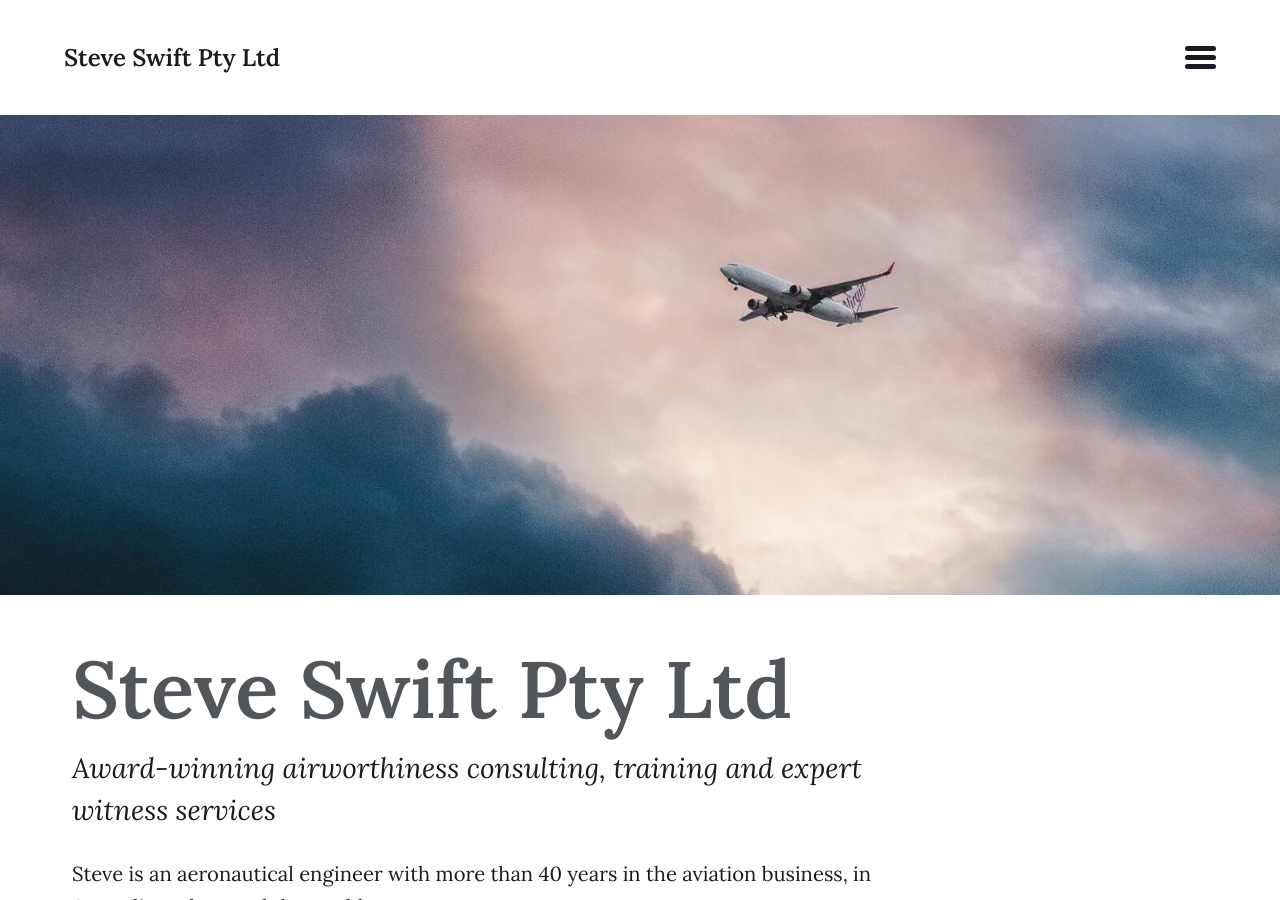
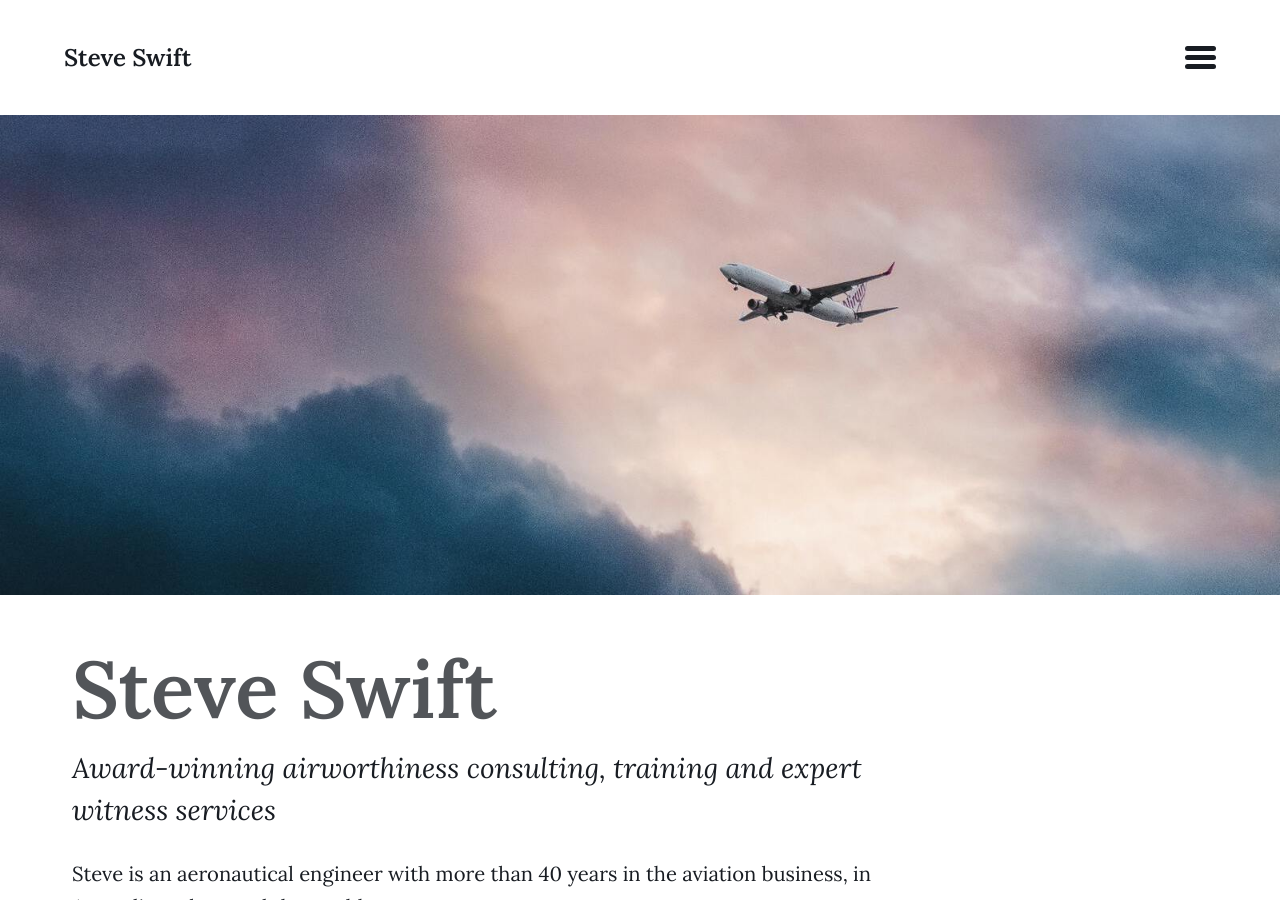
Before and after one commit to walknuts/steveswift.com.au, a Jekyll site: the page built from index.md, in a window 1280 px wide and 900 px high. Built offline with Jekyll 4.4.1, drawn with Linux system fonts in a browser that asks for light colours; some of the changed text lies outside the part shown.

Commit message:
Update _config.yml
Delete pty ltd

```diff
--- a/_config.yml
+++ b/_config.yml
@@ -1,4 +1,4 @@
-title: Steve Swift Pty Ltd
+title: Steve Swift
 email: steve@steveswift.com.au
 description: >-
   Award-winning airworthiness consulting, training and expert witness services
@@ -6,7 +6,7 @@ baseurl: ""
 url: "https://steveswift.com.au"
 permalink: pretty
 future: true
-copyright: "© 2023 Steve Swift Pty Ltd"
+copyright: "© 2025 Steve Swift"
 # logo: assets/images/logo.png
 
 # metadata for news items - can be overridden as necessary
```
